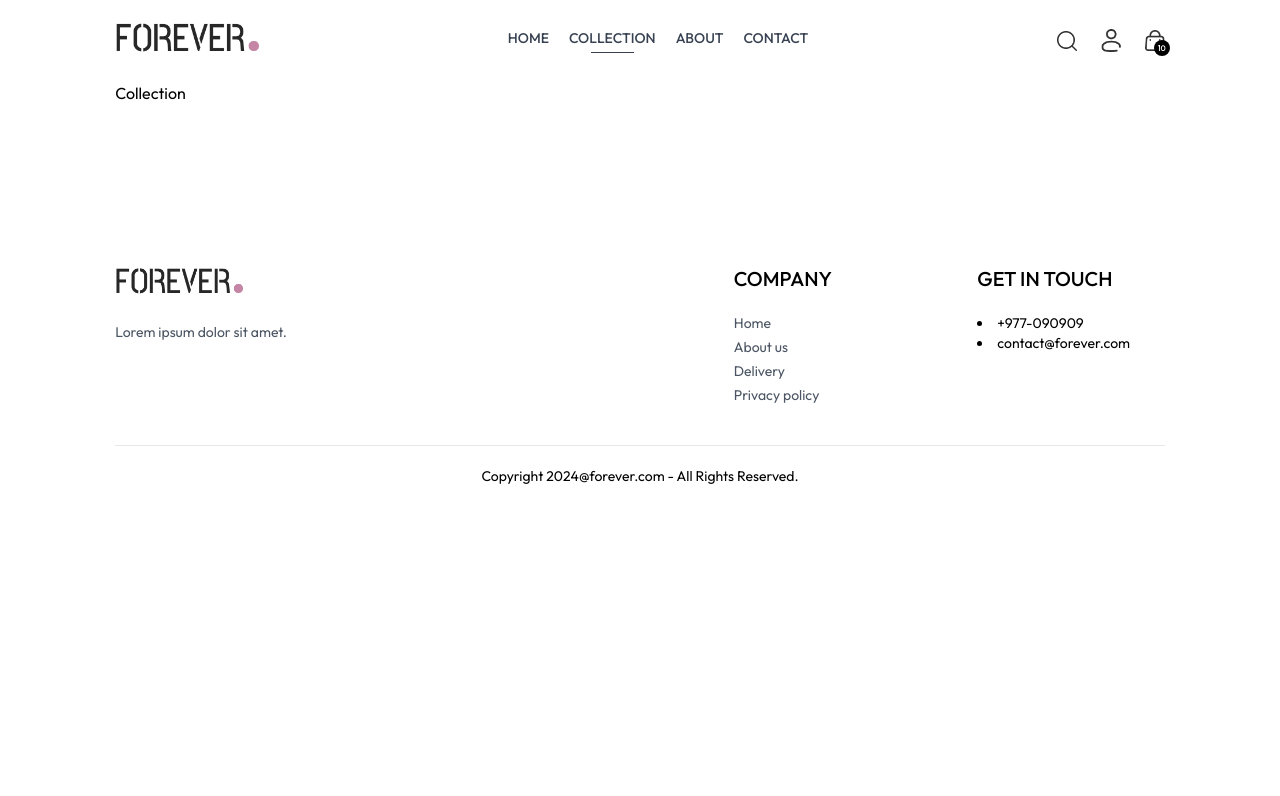
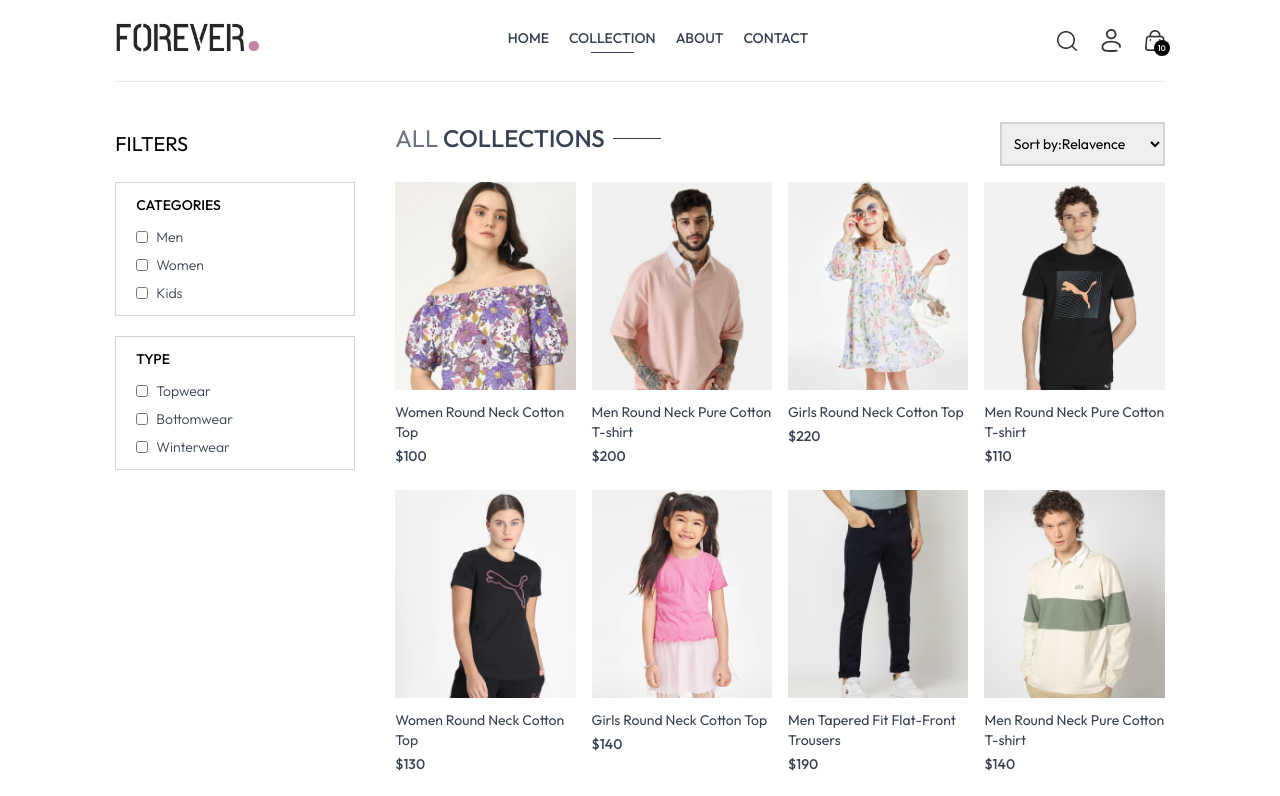
Before and after one commit to 0Pratik0/ecomerce, a React app: page /collection in a window 1280 px wide. Shown: the top 796 px of the page. Built offline with nearby package versions, Linux system fonts and the light colour scheme; the HTML template or start-up script is replaced by a standard one.

Commit message:
completing the collection page

```diff
--- a/src/components/LatestCollection.jsx
+++ b/src/components/LatestCollection.jsx
@@ -9,7 +9,7 @@
 
   useEffect(() => {
     setLatestProducts(products.slice(0, 10));
-  });
+  }, []);
 
   return (
     <div className="my-10">
--- a/src/pages/Collection.jsx
+++ b/src/pages/Collection.jsx
@@ -1,7 +1,127 @@
-import React from "react";
+import React, { useContext, useEffect, useState } from "react";
+import { ShopContext } from "../context/ShopContext";
+import { assets } from "../assets/assets";
+import Title from "../components/Title";
+import ProductItem from "../components/ProductItem";
+const Collection = () => {
+  const { products } = useContext(ShopContext);
+  const [showFilter, setShowFilter] = useState(false);
+  const [filterProducts, setFilterProducts] = useState([]);
+  const [category, setCategory] = useState([]);
+  const [subCategory, setSubCategory] = useState([]);
+  const toggleCategory = (e) => {
+    if (category.includes(e.target.value)) {
+      setCategory((prev) => prev.filter((item) => item !== e.target.value));
+    } else {
+      setCategory((prev) => [...prev, e.target.value]);
+    }
+  };
 
-const Collection = () => {
-  return <div>Collection</div>;
+  useEffect(() => {
+    setFilterProducts(products);
+  }, []);
+
+  return (
+    <div className="flex flex-col sm:flex-row gap-1 sm:gap-10 pt-10 border-t">
+      {/* filter option */}
+      <div className="min-w-60">
+        <p
+          onClick={() => setShowFilter(!showFilter)}
+          className=" my-2 text-xl flex items-center cursor-pointer gap-2"
+        >
+          FILTERS
+          <img
+            src={assets.dropdown_icon}
+            className={`h-3 sm:hidden ${showFilter ? "rotate-90" : ""}`}
+            alt=""
+          />
+        </p>
+        {/* category filter */}
+        <div
+          className={`border border-gray-300 pl-5 py-3 mt-6 ${
+            showFilter ? "" : "hidden"
+          } sm:block`}
+        >
+          <p className="mb-3 text-sm font-medium">CATEGORIES</p>
+          <div className="flex flex-col gap-2 text-sm font-light text-gray-700">
+            <p className="flex gap-2">
+              <input
+                className="w-3"
+                type="checkbox"
+                value={"Men"}
+                onChange={toggleCategory}
+              />{" "}
+              Men
+            </p>
+            <p className="flex gap-2">
+              <input
+                className="w-3"
+                type="checkbox"
+                value={"Women"}
+                onChange={toggleCategory}
+              />{" "}
+              Women
+            </p>
+            <p className="flex gap-2">
+              <input
+                className="w-3"
+                type="checkbox"
+                value={"Kids"}
+                onChange={toggleCategory}
+              />{" "}
+              Kids
+            </p>
+          </div>
+        </div>
+        {/* subcategory filter */}
+        <div
+          className={`border border-gray-300 pl-5 py-3 my-5 ${
+            showFilter ? "" : "hidden"
+          } sm:block`}
+        >
+          <p className="mb-3 text-sm font-medium">TYPE</p>
+          <div className="flex flex-col gap-2 text-sm font-light text-gray-700">
+            <p className="flex gap-2">
+              <input className="w-3" type="checkbox" value={"Topwear"} />{" "}
+              Topwear
+            </p>
+            <p className="flex gap-2">
+              <input className="w-3" type="checkbox" value={"Bottomwear"} />{" "}
+              Bottomwear
+            </p>
+            <p className="flex gap-2">
+              <input className="w-3" type="checkbox" value={"Winterwear"} />{" "}
+              Winterwear
+            </p>
+          </div>
+        </div>
+      </div>
+      {/* right side */}
+      <div className="flex-1">
+        <div className="flex justify-between text-base sm:text-2xl mb-4">
+          <Title text1={"ALL"} text2={"COLLECTIONS"} />
+          {/* product sort */}
+          <select className="border-2 border-gray-300 text-sm px-2">
+            <option value="relavent">Sort by:Relavence</option>
+            <option value="low-high">Sort by: Low to High</option>
+            <option value="high-low">Sort by: High to Low</option>
+          </select>
+        </div>
+        {/* map products */}
+        <div className="grid grid-cols-2 md:grid-cols-3 lg:grid-cols-4 gap-4 gap-y-6">
+          {filterProducts.map((item, index) => (
+            <ProductItem
+              key={index}
+              name={item.name}
+              id={item._id}
+              image={item.image}
+              price={item.price}
+            />
+          ))}
+        </div>
+      </div>
+    </div>
+  );
 };
 
 export default Collection;
```
